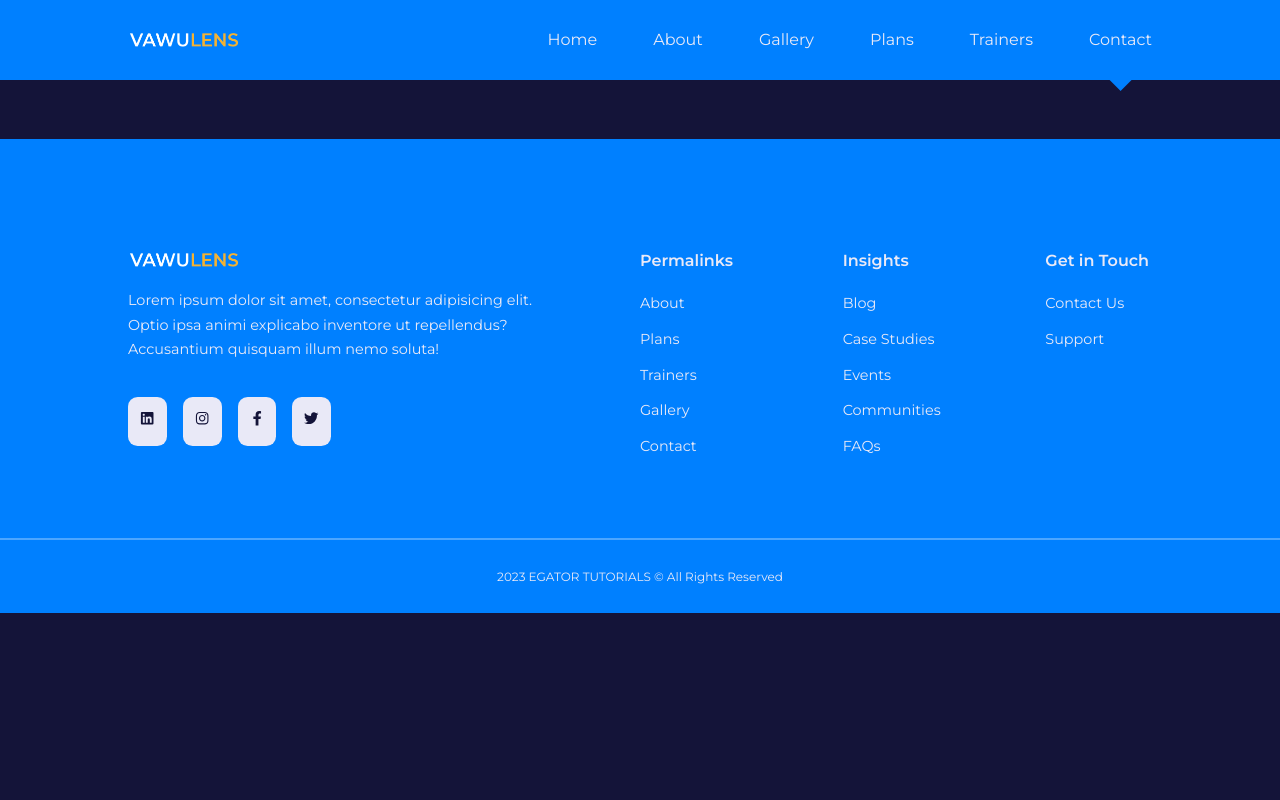
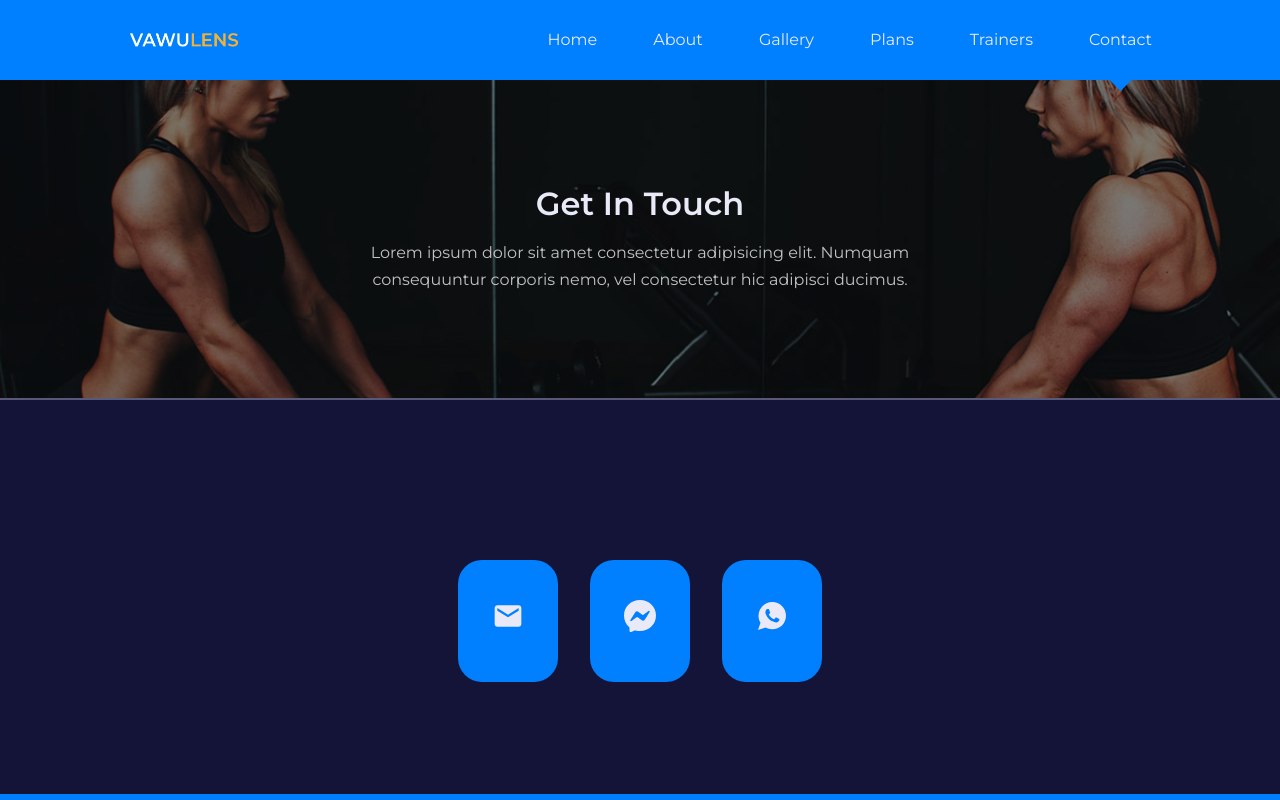
Before and after one commit to WerbethAraujo/website-with-react, a React (Create React App) app: page /contact in a window 1280 px wide. Shown: the top 800 px of the page. Built offline with nearby package versions, Linux system fonts and the light colour scheme.

Commit message:
feat: contact page done

```diff
--- a/src/pages/contact/Contact.jsx
+++ b/src/pages/contact/Contact.jsx
@@ -1,7 +1,48 @@
+import Header from '../../components/Header';
+import headerImage from '../../images/header_bg_2.jpg';
+import { MdEmail } from 'react-icons/md';
+import { BsMessenger } from 'react-icons/bs';
+import { IoLogoWhatsapp } from 'react-icons/io';
+
 import './contact.css';
 
 const Contact = () => {
-  return <div>Contact</div>;
+  return (
+    <>
+      <Header image={headerImage} title='Get In Touch'>
+        Lorem ipsum dolor sit amet consectetur adipisicing elit. Numquam
+        consequuntur corporis nemo, vel consectetur hic adipisci ducimus.
+      </Header>
+
+      <section className='contact'>
+        <div className='container contact__container'>
+          <div className='contact__wrapper'>
+            <a
+              href='support@gmail.com'
+              target='_blank'
+              rel='noreferrer noopener'
+            >
+              <MdEmail />
+            </a>
+            <a
+              href='support@gmail.com'
+              target='_blank'
+              rel='noreferrer noopener'
+            >
+              <BsMessenger />
+            </a>
+            <a
+              href='support@gmail.com'
+              target='_blank'
+              rel='noreferrer noopener'
+            >
+              <IoLogoWhatsapp />
+            </a>
+          </div>
+        </div>
+      </section>
+    </>
+  );
 };
 
 export default Contact;
--- a/src/pages/contact/contact.css
+++ b/src/pages/contact/contact.css
@@ -0,0 +1,38 @@
+.contact__container {
+  display: grid;
+  place-items: center;
+}
+
+.contact__wrapper {
+  width: fit-content;
+  display: flex;
+  gap: 2rem;
+}
+
+.contact__wrapper a {
+  background: var(--color-primary);
+  font-size: 2rem;
+  border: 2px solid transparent;
+  padding: 2rem;
+  border-radius: 1.5rem;
+  transition: var(--transition);
+}
+
+.contact__wrapper a:hover {
+  background: transparent;
+  border-color: var(--color-gray-100);
+}
+
+/* media queries  */
+
+@media screen and (max-width: 600px) {
+  .contact__wrapper {
+    gap: 1.5rem;
+  }
+
+  .contact__wrapper a {
+    padding: 1rem;
+    font-size: 1.2rem;
+    border-radius: 1rem;
+  }
+}
```
